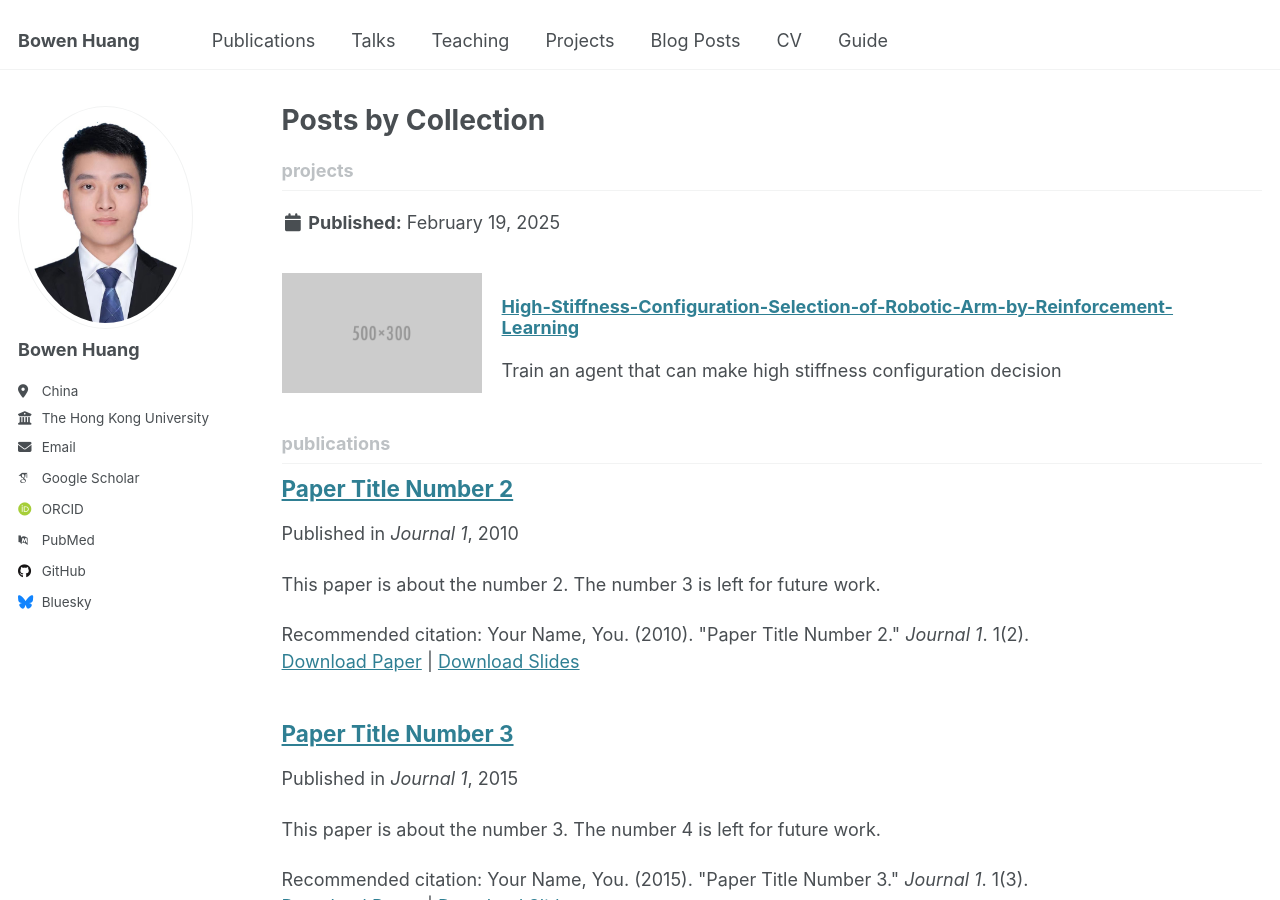
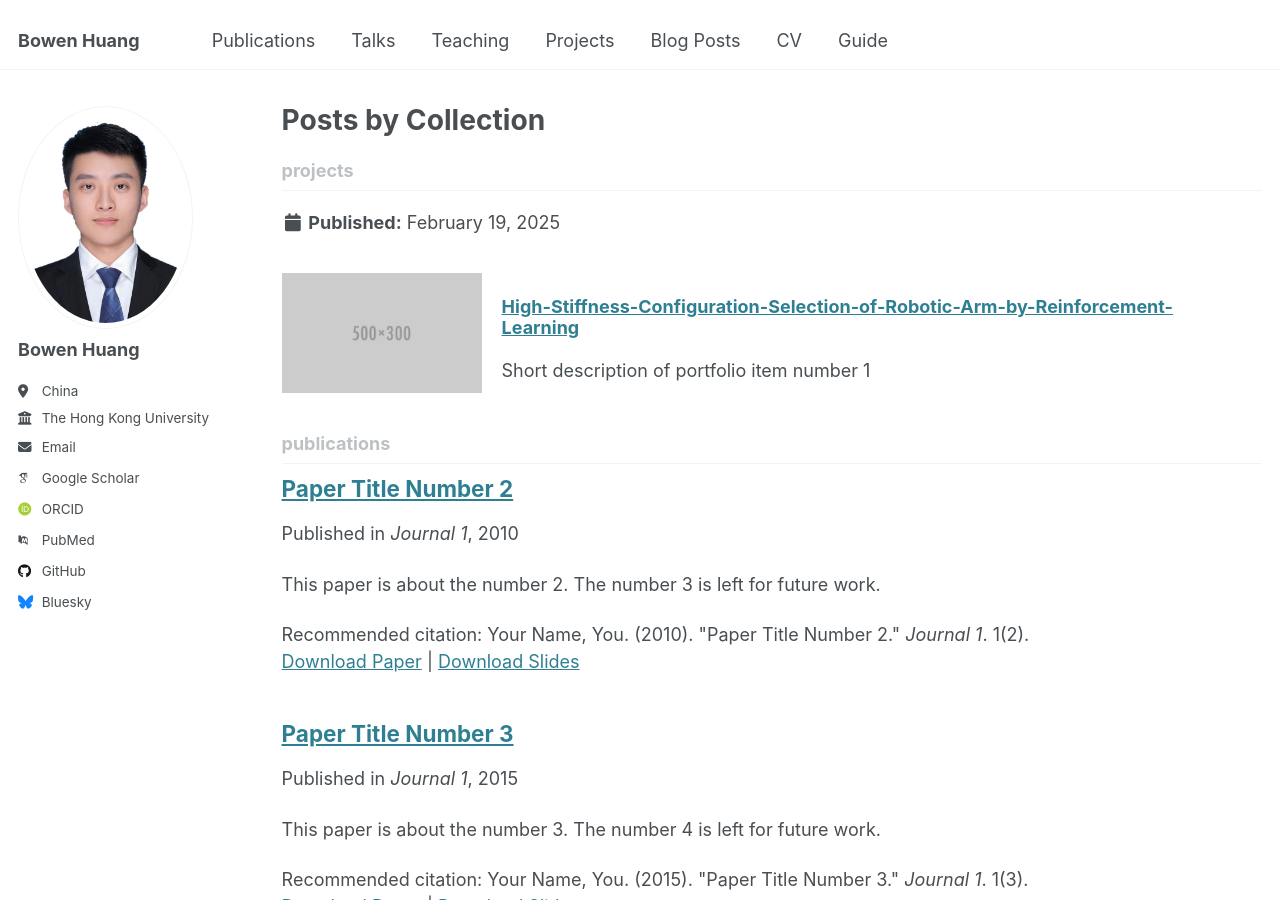
Before and after one commit to WangSuhan/WangSuhan.github.io, a Jekyll site: the page built from _pages/collection-archive.html, in a window 1280 px wide and 900 px high. Built offline with Jekyll 4.4.1, drawn with Linux system fonts in a browser that asks for light colours; some web fonts are replaced.

Commit message:
Update project-1.md

```diff
--- a/_projects/project-1.md
+++ b/_projects/project-1.md
@@ -1,7 +1,7 @@
 ---
 title: ""
 excerpt: "<div style='display: flex; align-items: center; gap: 20px;'><img src='/images/500x300.png' style='width: 200px; height: auto;'/><div><h3><a href='https://github.com/WangSuhan/High-Stiffness-Configuration-Selection-of-Robotic-Arm-by-Reinforcement-Learning'>
-High-Stiffness-Configuration-Selection-of-Robotic-Arm-by-Reinforcement-Learning</a></h3><p>Train an agent that can make high stiffness configuration decision</p></div></div>"
+High-Stiffness-Configuration-Selection-of-Robotic-Arm-by-Reinforcement-Learning</a></h3><p>Short description of portfolio item number 1</p></div></div>"
 collection: Projects
 ---
 
```
